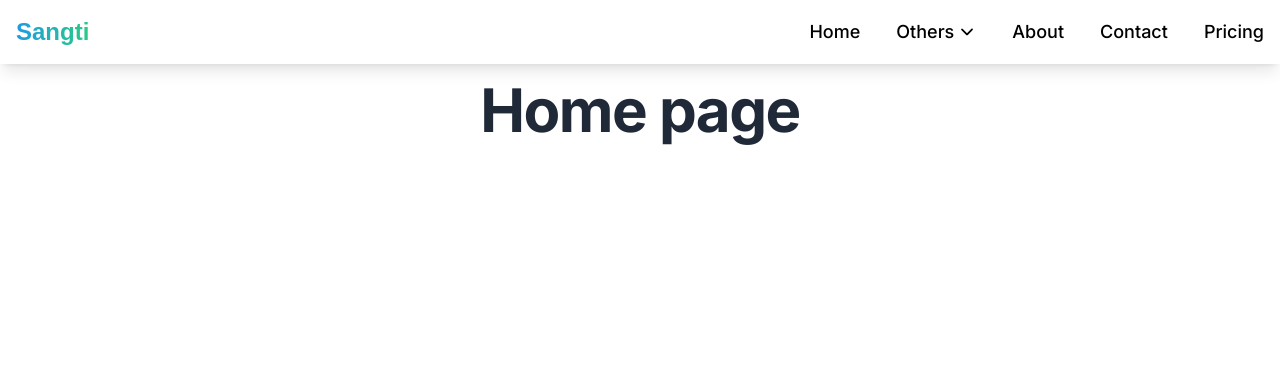
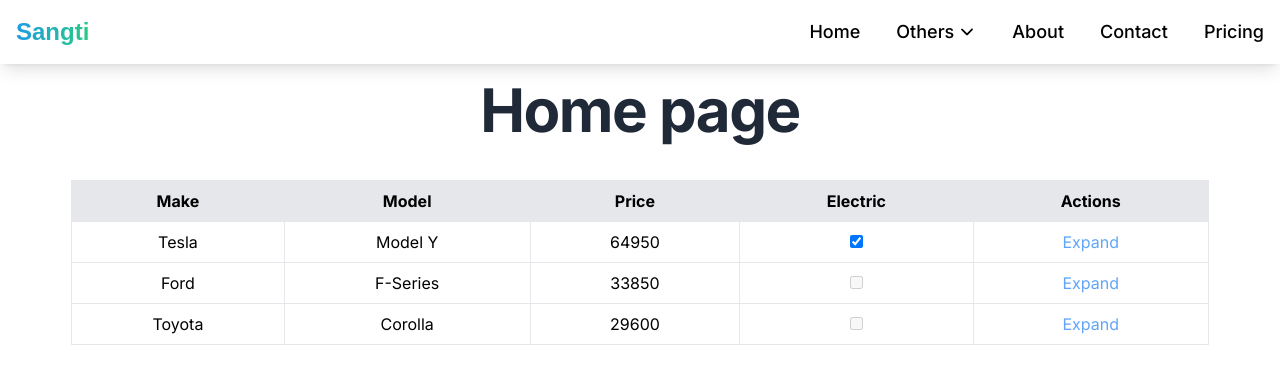
Before and after one commit to srivenkat13/sangti-demo, a React (Vite) app: page /#/ in a window 1280 px wide. Shown: the top 384 px of the page. Built offline with nearby package versions, Linux system fonts and the light colour scheme; a web font is replaced by a local one.

Commit message:
add grid

```diff
--- a/package.json
+++ b/package.json
@@ -13,6 +13,8 @@
   },
   "dependencies": {
     "@reduxjs/toolkit": "^2.2.7",
+    "ag-grid-community": "^32.2.0",
+    "ag-grid-react": "^32.2.0",
     "react": "^18.3.1",
     "react-dom": "^18.3.1",
     "react-icons": "^5.3.0",
--- /dev/null
+++ b/src/components/Grid.jsx
@@ -0,0 +1,92 @@
+import { Fragment, useState } from "react";
+
+const Grid = () => {
+  const [expandedRow, setExpandedRow] = useState([]);
+
+  const rowData = [
+    {
+      id: 1,
+      make: "Tesla",
+      model: "Model Y",
+      price: 64950,
+      electric: true,
+      description:
+        "A fully electric, spacious SUV with cutting-edge technology and advanced safety features.",
+    },
+    {
+      id: 2,
+      make: "Ford",
+      model: "F-Series",
+      price: 33850,
+      electric: false,
+      description:
+        "A durable and powerful pickup truck known for its towing capacity and reliability.",
+    },
+    {
+      id: 3,
+      make: "Toyota",
+      model: "Corolla",
+      price: 29600,
+      electric: false,
+      description:
+        "A compact and fuel-efficient sedan, perfect for daily commuting with a reputation for reliability.",
+    },
+  ];
+
+  const toggleExpand = (id) => {
+    setExpandedRow((prev) =>
+      prev.includes(id) ? prev.filter((rowId) => rowId !== id) : [...prev, id]
+    );
+  };
+
+  return (
+    <div className="container w-[90%] mx-auto mt-10 mb-10">
+      <table className="min-w-full border border-gray-300">
+        <thead>
+          <tr className="bg-gray-200 ">
+            <th className="border px-4 py-2">Make</th>
+            <th className="border px-4 py-2">Model</th>
+            <th className="border px-4 py-2">Price</th>
+            <th className="border px-4 py-2">Electric</th>
+            <th className="border px-4 py-2">Actions</th>
+          </tr>
+        </thead>
+        <tbody>
+          {rowData.map((row) => (
+            <Fragment key={row.id}>
+              <tr className="hover:bg-gray-100 text-center">
+                <td className="border px-4 py-2">{row.make}</td>
+                <td className="border px-4 py-2">{row.model}</td>
+                <td className="border px-4 py-2">{row.price}</td>
+                <td className="border px-4 py-2">
+                  {row.electric ? (
+                    <input type="checkbox" checked readOnly/>
+                  ) : (
+                    <input type="checkbox"disabled />
+                  )}
+                </td>
+                <td className="border px-4 py-2">
+                  <button
+                    onClick={() => toggleExpand(row.id)}
+                    className="text-blue-400 hover:text-blue-500"
+                  >
+                    {expandedRow.includes(row.id)? "Collapse" : "Expand"}
+                  </button>
+                </td>
+              </tr>
+              {expandedRow.includes(row.id) && (
+                <tr className="bg-gray-100">
+                  <td colSpan="5" className="px-4 py-2 text-center">
+                    <p>{row.description}</p>
+                  </td>
+                </tr>
+              )}
+            </Fragment>
+          ))}
+        </tbody>
+      </table>
+    </div>
+  );
+};
+
+export default Grid;
--- a/src/pages/Home.tsx
+++ b/src/pages/Home.tsx
@@ -1,4 +1,5 @@
 import React from "react";
+import Grid from "../components/Grid";
 
 const Home = () => {
   return (
@@ -6,6 +7,7 @@ const Home = () => {
       <h1 className="text-center text-6xl font-bold tracking-tight text-gray-800 ">
         Home page
       </h1>
+      <Grid  />
     </div>
   );
 };
```
Also changed, not shown: 1 other file (tests, documents, lock files or other folders).
